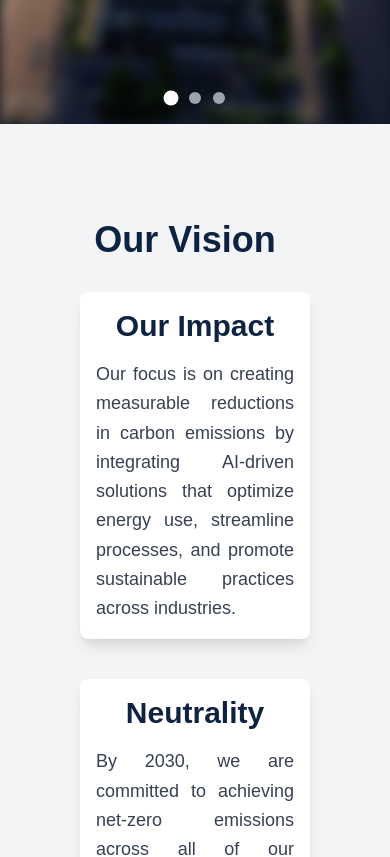
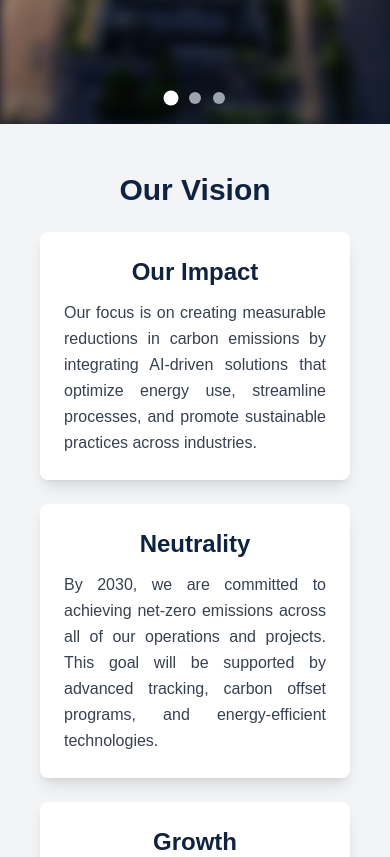
Before and after one commit to ishita-1305/BeautifulPlanet.ai, a Next.js app: page / in a window 390 px wide. Shown: the part 720-1577 px from the top of the page. Built offline with nearby package versions, Linux system fonts and the light colour scheme.

Commit message:
fix: vision responsiveness

```diff
--- a/src/components/Metrics.tsx
+++ b/src/components/Metrics.tsx
@@ -22,26 +22,26 @@ const KeyMetricsImpact: React.FC = () => {
     {
       title: "Key Metrics",
       description:
-        "Our success will be measured by the amount of carbon saved, the energy efficiency improvements we achieve, and the number of companies we partner with to integrate sustainable AI solutions. ",
+        "Our success will be measured by the amount of carbon saved, the energy efficiency improvements we achieve, and the number of companies we partner with to integrate sustainable AI solutions.",
     },
   ];
 
   return (
-    <div className="relative bg-gray-100 py-16 px-16">
+    <div className="relative bg-gray-100 py-12 px-6 md:px-12">
       <div className="max-w-7xl mx-auto text-center px-4">
-        <h2 className="text-4xl font-bold text-[#0e2342] mb-8 mt-8 mr-5">
+        <h2 className="text-3xl sm:text-4xl font-bold text-[#0e2342] mb-6 sm:mb-8">
           Our Vision
         </h2>
-        <div className="grid grid-cols-1 sm:grid-cols-2 lg:grid-cols-4 gap-10">
+        <div className="grid grid-cols-1 sm:grid-cols-2 lg:grid-cols-4 gap-6 sm:gap-8">
           {metrics.map((metric, index) => (
             <div
               key={index}
-              className="flex flex-col items-center rounded-lg shadow-lg p-4 bg-white"
+              className="flex flex-col items-center rounded-lg shadow-lg p-6 bg-white w-full"
             >
-              <div className="text-3xl font-bold text-[#0e2342]">
+              <div className="text-2xl sm:text-3xl font-bold text-[#0e2342] text-center">
                 {metric.title}
               </div>
-              <div className="text-lg text-gray-700 mt-4 text-justify leading-relaxed max-w-xl">
+              <div className="text-md sm:text-lg text-gray-700 mt-3 sm:mt-4 text-justify leading-relaxed max-w-md">
                 {metric.description}
               </div>
             </div>
```
